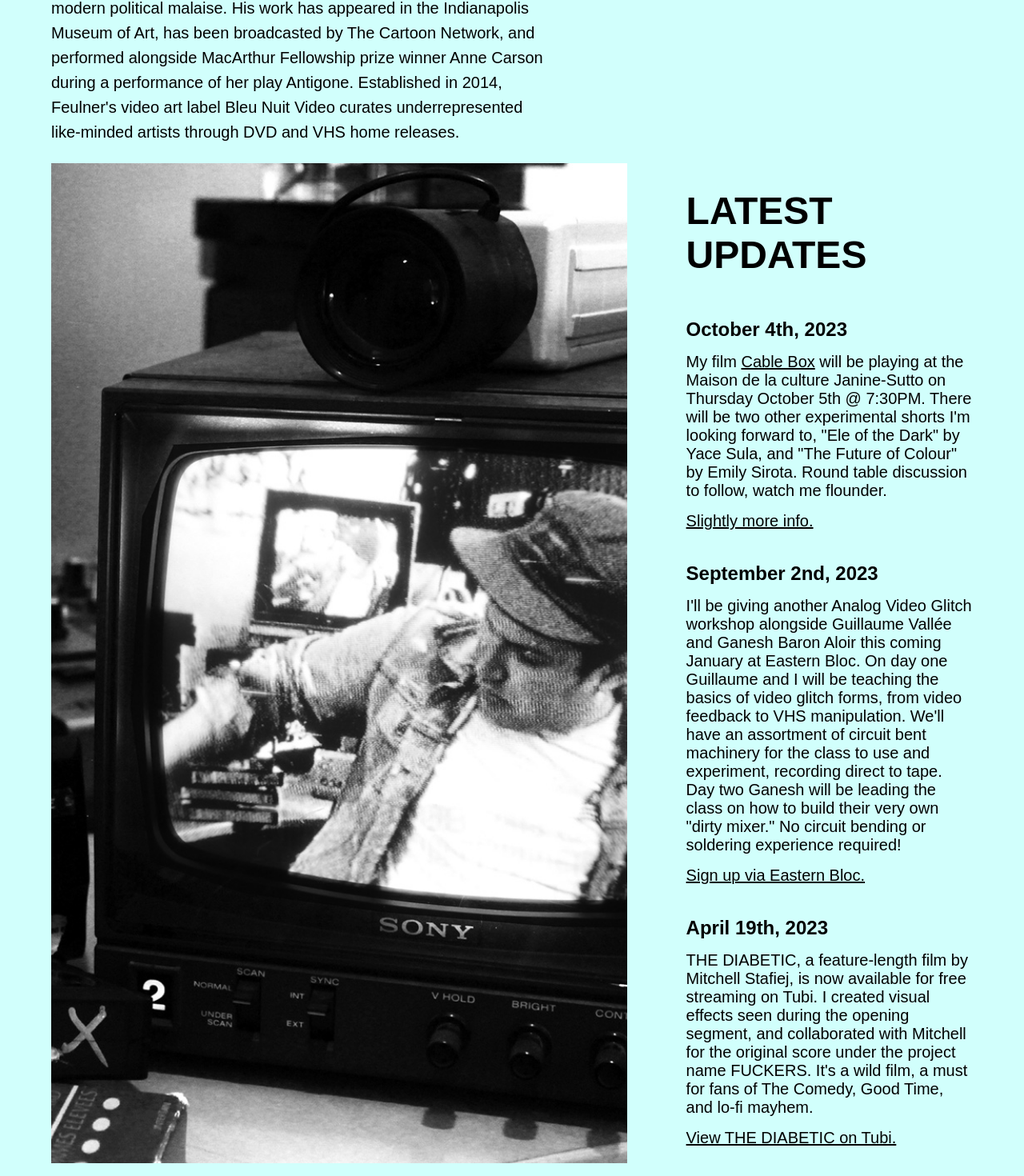
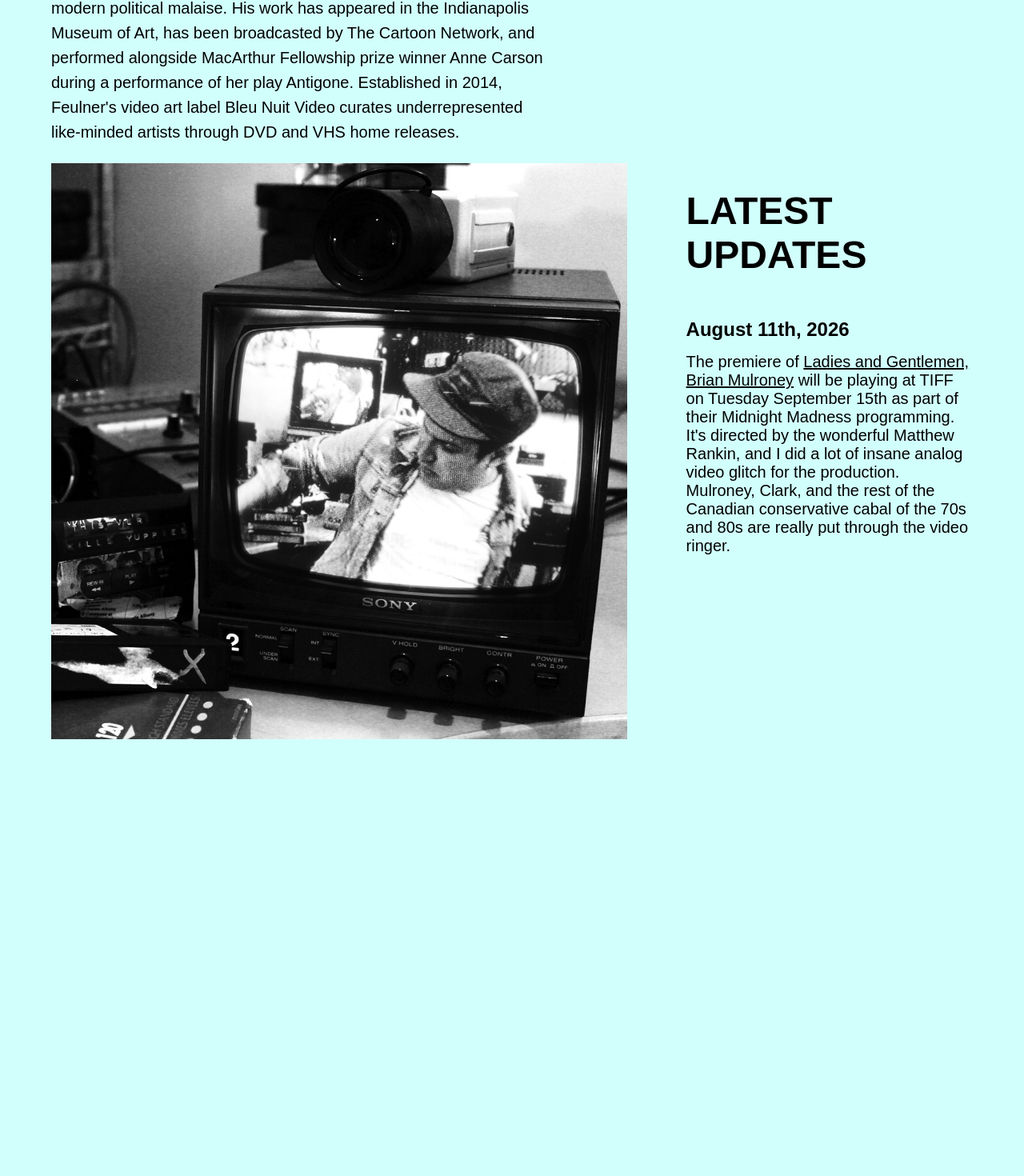
Before and after one commit to robfeulner/personal-portfolio, a React (Create React App) app: page / in a window 1280 px wide. Shown: the part 499-1969 px from the top of the page at 80% size. After the commit the page ends 1449 px from the top, so only its background shows below. Built offline with nearby package versions, Linux system fonts and the light colour scheme.

Commit message:
Revise updates with new premiere and workshop details
Updated the latest updates section with new event details and removed outdated information.

```diff
--- a/src/components/home/Updates.jsx
+++ b/src/components/home/Updates.jsx
@@ -7,57 +7,19 @@ function Updates() {
     <Wrapper>
       <Title>LATEST UPDATES</Title>
       <h2>
-        <strong>October 4th, 2023</strong>
+        <strong>August 11th, 2026</strong>
       </h2>
       <P>
-        My film{" "}
-        <StyledLink to="https://robfeulner.com/art-portfolio/cable-box">
-          Cable Box
+        The premiere of{" "}
+        <StyledLink to="https://tiff.net/films/ladies-and-gentlemen-brian-mulroney">
+          Ladies and Gentlemen, Brian Mulroney
         </StyledLink>{" "}
-        will be playing at the Maison de la culture Janine-Sutto on Thursday
-        October 5th @ 7:30PM. There will be two other experimental shorts I'm
-        looking forward to, "Ele of the Dark" by Yace Sula, and "The Future of
-        Colour" by Emily Sirota. Round table discussion to follow, watch me
-        flounder.
+        will be playing at TIFF on Tuesday September 15th as part of their
+        Midnight Madness programming. It's directed by the wonderful Matthew
+        Rankin, and I did a lot of insane analog video glitch for the
+        production. Mulroney, Clark, and the rest of the Canadian conservative
+        cabal of the 70s and 80s are really put through the video ringer.
       </P>
-      <StyledLink to="https://www.instagram.com/p/Cxdi6qqLo2R/" target="_blank">
-        <P>Slightly more info.</P>
-      </StyledLink>
-      <h2>
-        <strong>September 2nd, 2023</strong>
-      </h2>
-      <P>
-        I&apos;ll be giving another Analog Video Glitch workshop alongside
-        Guillaume Vallée and Ganesh Baron Aloir this coming January at Eastern
-        Bloc. On day one Guillaume and I will be teaching the basics of video
-        glitch forms, from video feedback to VHS manipulation. We'll have an
-        assortment of circuit bent machinery for the class to use and
-        experiment, recording direct to tape. Day two Ganesh will be leading the
-        class on how to build their very own "dirty mixer." No circuit bending
-        or soldering experience required!
-      </P>
-      <StyledLink
-        to="https://www.eventbrite.ca/e/exploration-de-lart-video-a-travers-le-vhs-et-le-glitch-analogique-tickets-690986086987?aff=oddtdtcreator"
-        target="_blank"
-      >
-        <P>Sign up via Eastern Bloc.</P>
-      </StyledLink>
-      <h2>
-        <strong>April 19th, 2023</strong>
-      </h2>
-      <P>
-        THE DIABETIC, a feature-length film by Mitchell Stafiej, is now
-        available for free streaming on Tubi. I created visual effects seen
-        during the opening segment, and collaborated with Mitchell for the
-        original score under the project name FUCKERS. It&apos;s a wild film, a
-        must for fans of The Comedy, Good Time, and lo-fi mayhem.
-      </P>
-      <StyledLink
-        to="https://tubitv.com/movies/724073/the-diabetic"
-        target="_blank"
-      >
-        <P>View THE DIABETIC on Tubi.</P>
-      </StyledLink>
     </Wrapper>
   );
 }
```
